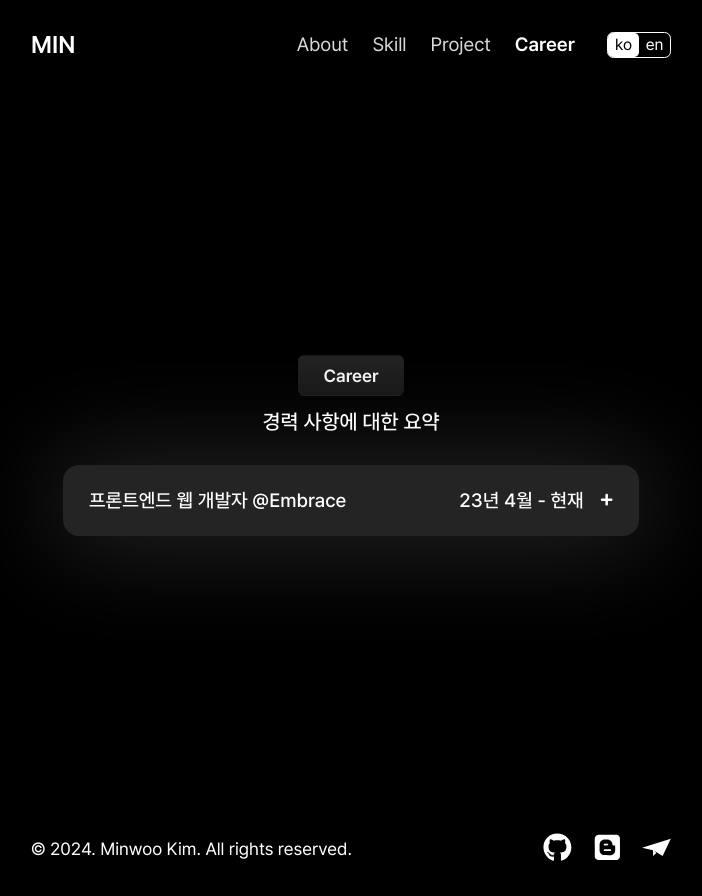
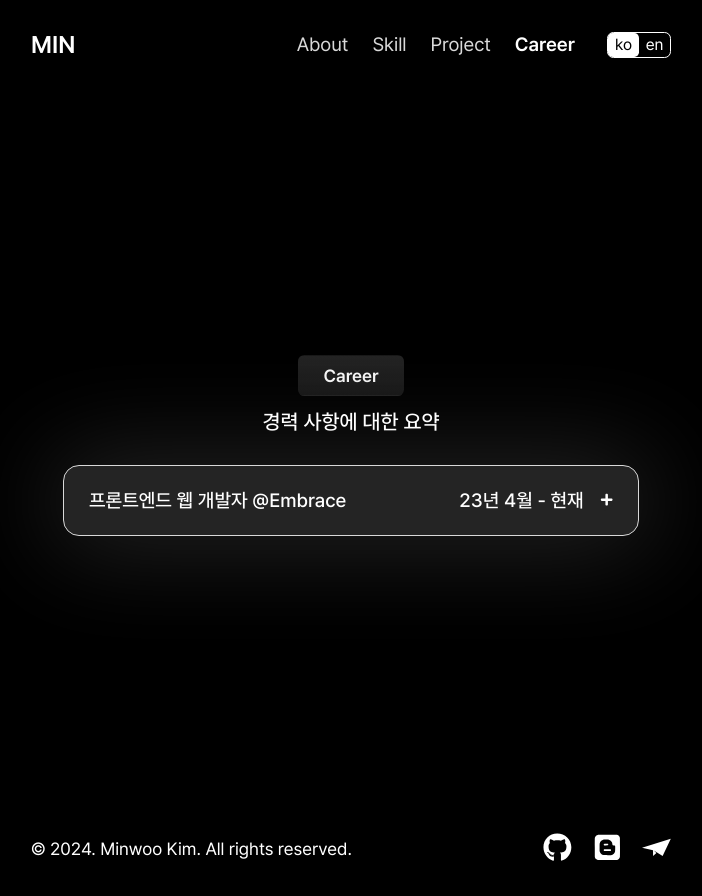
Before and after one commit to owni14/owni14.me, a Next.js app: page /pages/career in a window 1280 px wide. In both pictures the pointer is over the element 640 px from the left and 500 px from the top of the page. Shown: the whole page, without its empty margins (289-991 px from the left). Built offline with nearby package versions, Linux system fonts and the light colour scheme.

Commit message:
[Fix] career hover 스타일

```diff
--- a/app/_components/_card/styles.scss
+++ b/app/_components/_card/styles.scss
@@ -24,7 +24,7 @@
         transition: all 0.7s ease;
         &:hover {
             border: 1px solid #d9d9d9;
-            transition: all 1s ease;
+            transition: all 0.7s ease;
         }
         img {
             border-top-right-radius: 1rem;
--- a/app/_plugins/locales/en/career.json
+++ b/app/_plugins/locales/en/career.json
@@ -2,7 +2,7 @@
     "title": "Here is a quick summary of my most developer career",
     "embrace": {
         "job": "Frontend Web Developer @Embrace",
-        "period": "April 2024 - Prsent",
+        "period": "April 2023 - Prsent",
         "location": "Seoul, South Korea",
         "jobDesc": "I was in charge of the front-end, and I used React to develop the TVING back office(B2B)."
     }
--- a/app/pages/career/page.tsx
+++ b/app/pages/career/page.tsx
@@ -4,7 +4,7 @@ import { FaPlus, FaMinus, FaLink } from "react-icons/fa";
 import { FaLocationDot } from "react-icons/fa6";
 import Tag from "@app/_components/_tag";
 import cx from "classnames";
-import React, { useEffect, useMemo, useState } from "react";
+import React, { useEffect, useState } from "react";
 import { IFold } from "./types";
 import "./styles.scss";
 import { getCareer } from "./consts";
--- a/app/pages/career/styles.scss
+++ b/app/pages/career/styles.scss
@@ -22,6 +22,11 @@
             border-radius: 1rem;
             padding: 1.5rem;
             animation: twingkling 10s infinite;
+            transition: all 0.7s ease;
+            &:hover {
+                border: 1px solid #d9d9d9;
+                transition: all 0.7s ease;
+            }
             @keyframes twingkling {
                 0% {
                     box-shadow: 1px 1px 100px 10px #242424;
```
